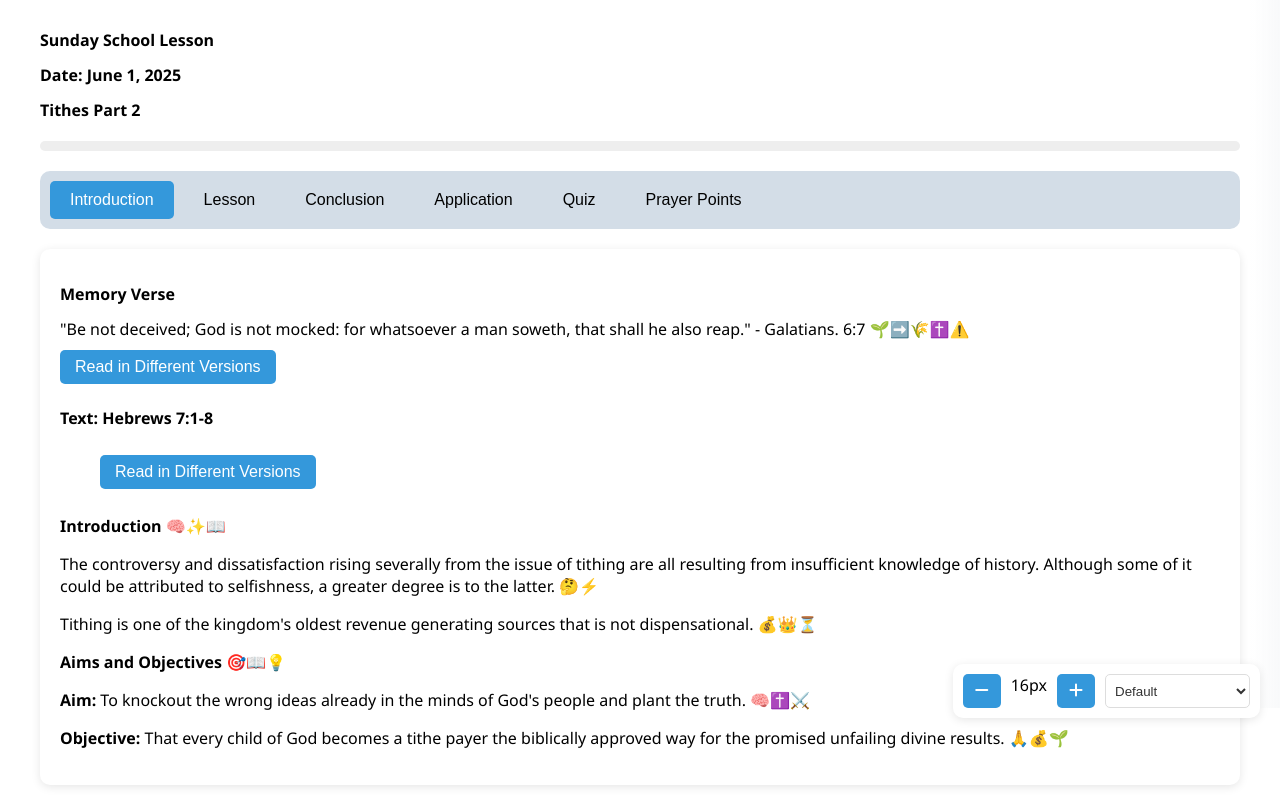
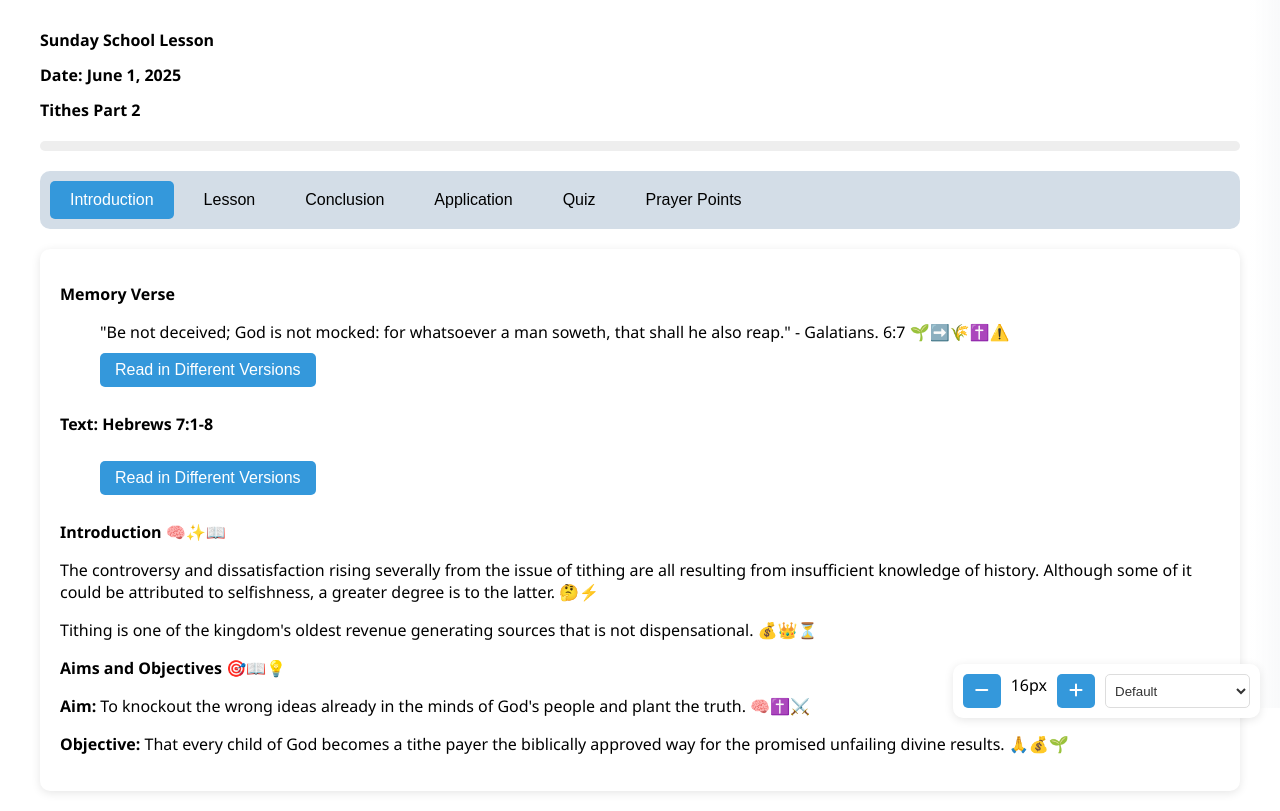
Before and after one commit to xtianit/tithes-series-2, a plain HTML site: page index.html in a window 1280 px wide. Shown: the part 92-903 px from the top of the page. Drawn offline with nearby package versions, Linux system fonts and the light colour scheme.

Commit message:
Update index.html

```diff
--- a/index.html
+++ b/index.html
@@ -188,7 +188,7 @@
             <div id="intro" class="tab-content active">
                 <div class="memory-verse">
                     <h2>Memory Verse</h2>
-<!--                     <blockquote> -->
+                    <blockquote>
                         "Be not deceived; God is not mocked: for whatsoever a
                         man soweth, that shall he also reap." - Galatians. 6:7
                         🌱➡️🌾✝️⚠️
@@ -199,7 +199,7 @@
                         >
                             Read in Different Versions
                         </button>
-<!--                     </blockquote> -->
+                    </blockquote>
                 </div>
                 <h2>Text: Hebrews 7:1-8</h2>
                 <blockquote>
```
